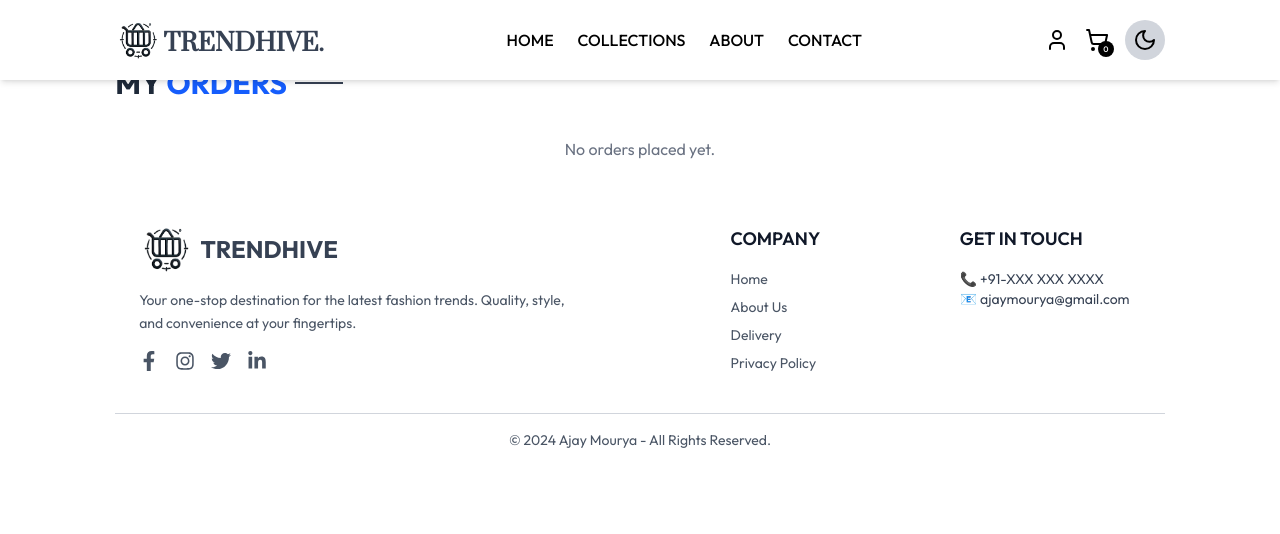
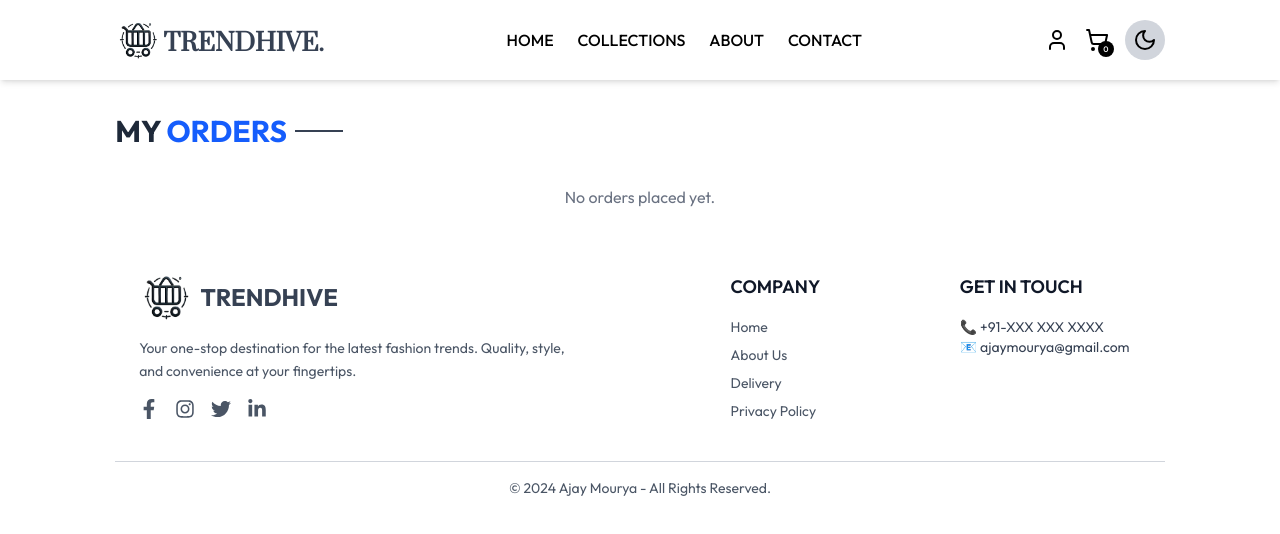
Before and after one commit to Ajay7548/E-Commerce-App, a React (Vite) app: page /Order in a window 1280 px wide. Shown: the top 534 px of the page. Built offline with nearby package versions, Linux system fonts and the light colour scheme; a web font is replaced by a local one.

Commit message:
PlaceOrder bug fixed

```diff
--- a/src/pages/Order.jsx
+++ b/src/pages/Order.jsx
@@ -27,7 +27,7 @@ const Order = () => {
   }
 
   return (
-    <div className="pt-16">
+    <div className="pt-28">
       <div className="text-2xl">
         <Title text1={"MY"} text2={"ORDERS"} />
       </div>
--- a/src/pages/PlaceOrder.jsx
+++ b/src/pages/PlaceOrder.jsx
@@ -80,7 +80,7 @@ const PlaceOrder = () => {
   return (
     <div className="grid md:grid-cols-2 gap-6 p-6 pt-26">
      {orderPlaced && (
-  <div className="fixed mx-auto top-20 bg-white p-4 rounded-lg shadow-lg border border-green-400 animate-fadeIn">
+  <div className="fixed right-36 top-50 bg-white p-4 rounded-lg shadow-lg border border-green-400 animate-fadeIn">
     <p className="text-sm font-medium text-green-600">🎉 Order Successfully Placed!</p>
   </div>
 )}
```
